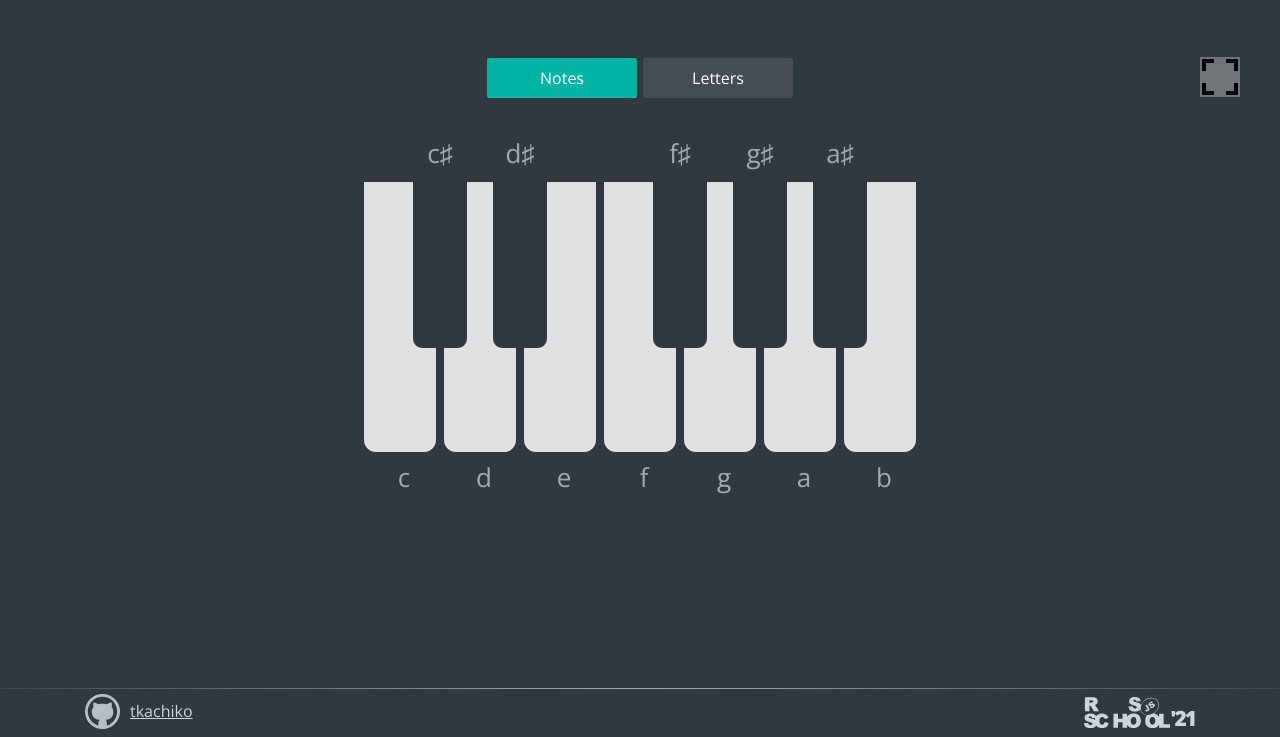
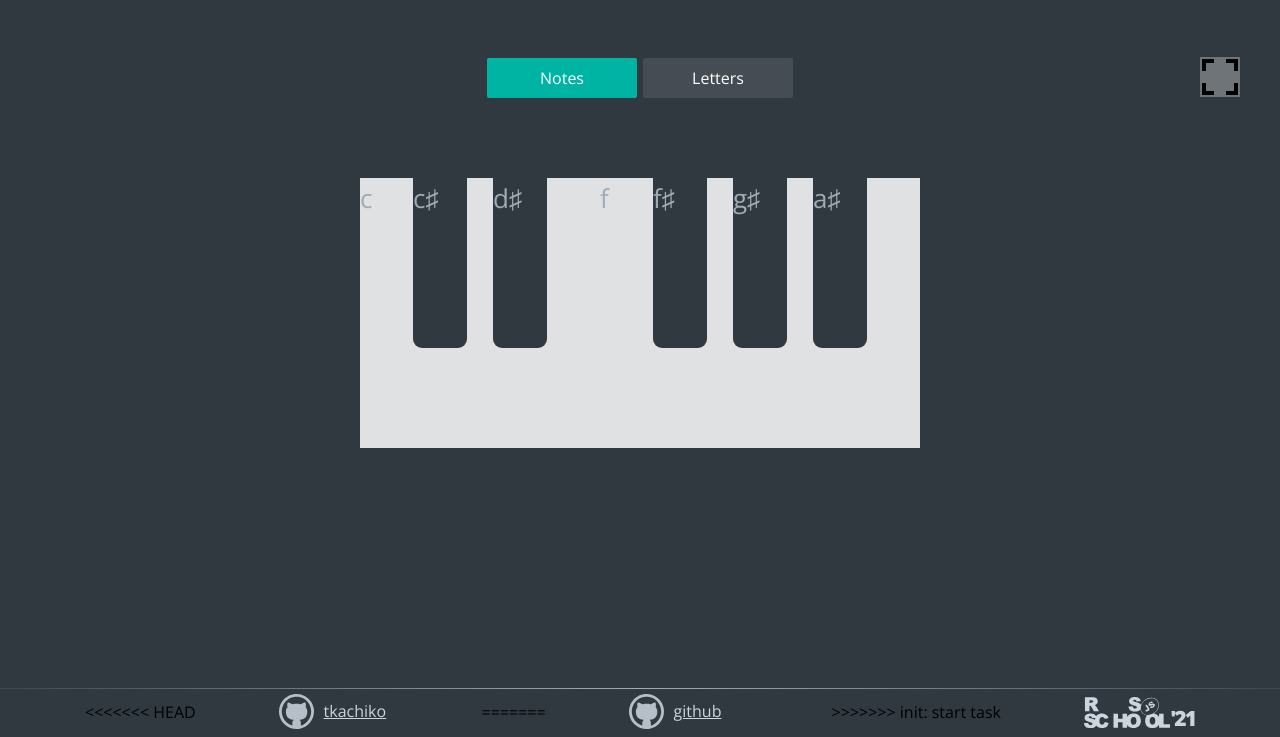
Before and after one commit to tkachiko/virtual-piano, a plain HTML site: page virtual-piano/index.html in a window 1280 px wide. Shown: the part 63-800 px from the top of the page. Drawn offline with nearby package versions, Linux system fonts and the light colour scheme.

Commit message:
init: start task

```diff
--- a/virtual-piano/index.html
+++ b/virtual-piano/index.html
@@ -44,7 +44,11 @@
     </main>
     <footer class="footer">
         <div class="footer-container">
+<<<<<<< HEAD
             <a class="github" href="https://github.com/tkachiko/" target="_blank" rel="noopener noreferrer">tkachiko</a>
+=======
+            <a class="github" href="#" target="_blank" rel="noopener noreferrer">github</a>
+>>>>>>> init: start task
             <a class="rss" href="https://rs.school/js/" target="_blank" rel="noopener noreferrer">
                 <span class="rss-year">'21</span>
             </a>
--- a/virtual-piano/style.css
+++ b/virtual-piano/style.css
@@ -103,7 +103,11 @@ body {
     width: 80px;
     height: 270px;
     background-color: rgba(255, 255, 255, 0.85);
+<<<<<<< HEAD
     margin: 4px;
+=======
+    border: 4px solid #313940;
+>>>>>>> init: start task
     border-radius: 0px 0px 12px 12px;
     transition: 0.3s;
     cursor: pointer;
@@ -134,7 +138,10 @@ body {
     z-index: 3;
     pointer-events: auto;
     transform-origin: center top;
+<<<<<<< HEAD
     margin: 0px;
+=======
+>>>>>>> init: start task
 }
 
 .piano-key.piano-key-active,
@@ -152,7 +159,10 @@ body {
 .piano-key::before,
 .piano-key::after {
     content: attr(data-note);
+<<<<<<< HEAD
     pointer-events: none;
+=======
+>>>>>>> init: start task
     position: absolute;
     width: 40px;
     height: 40px;
```
